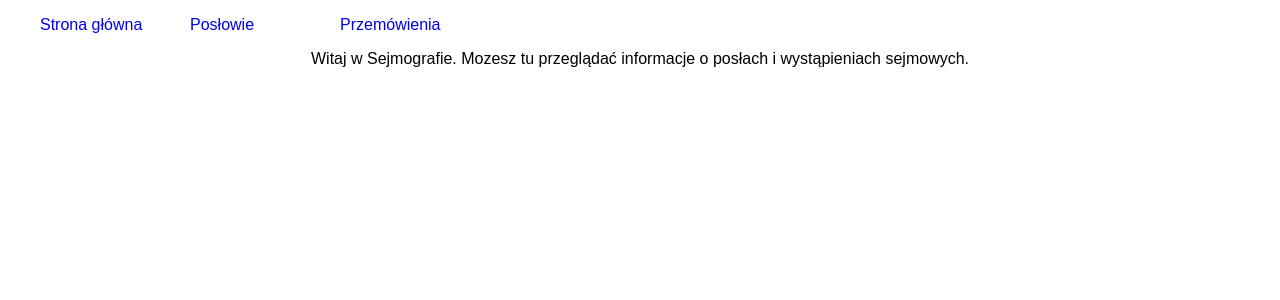
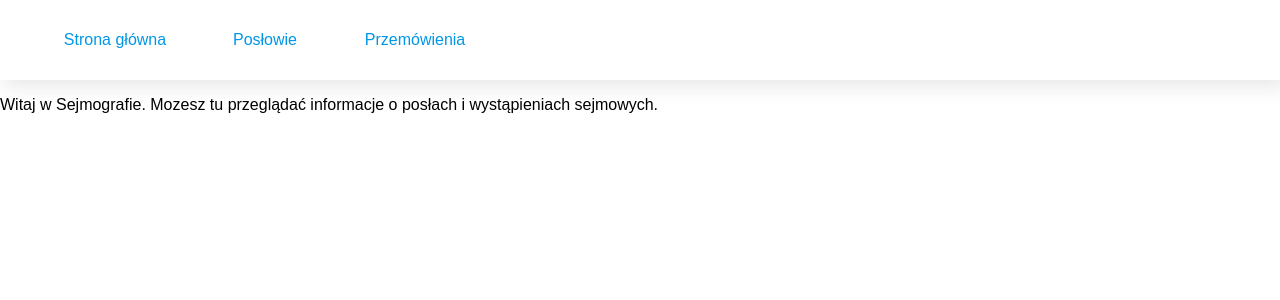
Before and after one commit to bananovitch/sejmator, a React (Create React App) app: page / in a window 1280 px wide. Shown: the top 300 px of the page. Built offline with nearby package versions, Linux system fonts and the light colour scheme.

Commit message:
a bit of CSS here and there

```diff
--- a/src/App.css
+++ b/src/App.css
@@ -1,11 +1,8 @@
+body, html {
+  padding:0;
+}
 .App {
-  text-align: center;
   position: relative;
-}
-
-.App-logo {
-  animation: App-logo-spin infinite 20s linear;
-  height: 80px;
 }
 
 .App-header {
@@ -18,12 +15,3 @@
 .App-title {
   font-size: 1.5em;
 }
-
-.App-intro {
-  font-size: large;
-}
-
-@keyframes App-logo-spin {
-  from { transform: rotate(0deg); }
-  to { transform: rotate(360deg); }
-}
--- a/src/Components/Menu.js
+++ b/src/Components/Menu.js
@@ -19,11 +19,15 @@ export class Menu extends React.Component {
 
     menuToggle() {
         const newToggleState = this.state.toggled ? false : true;
+        console.log(this.state.toggled)
         this.setState({toggled: newToggleState})
-        if (this.state.toggled) {
+
+        if (!this.state.toggled) {
             this.setState({menuClassNames: "menu menu--toggled"})
+            console.log("toggled true")
         } else {
             this.setState({menuClassNames: "menu"})
+            console.log("toggled false")
         }
     }
 
--- a/src/Components/MenuDumb.css
+++ b/src/Components/MenuDumb.css
@@ -1,12 +1,32 @@
 .menu {
-    display: block;
+    display: flex;
     text-align: left;
     list-style: none;
     background-color: #ffffff;
+    -webkit-box-shadow: 5px 5px 20px 1px rgba(0,0,0,0.1);
+    -moz-box-shadow: 5px 5px 20px 1px rgba(0,0,0,0.1);
+    box-shadow: 5px 5px 20px 1px rgba(0,0,0,0.1);
+    height:80px;
+    align-items: center;
+    margin-top:0;
 }
 
 .menu__item {
     display:inline-block;
+    text-align:center;
+    width:150px;
+}
+
+a,
+a:visited {
+    text-decoration: none;
+    color:#0097e6;
+    transition: all 0.3s;
+}
+
+a:hover,
+a:focus {
+    color:#e84118;
 }
 
 .menu__toggle-button {
@@ -18,6 +38,7 @@
         position:absolute;
         left:-999px;
         transition:0.5s;
+        flex-direction: column;
     }
     .menu--toggled {
         visibility: visible;
@@ -30,11 +51,3 @@
         display: block;
     }
 }
-
-
-.menu__item {
-    width:150px;
-}
-.menu__item a {
-    text-decoration: none;
-}
```
Also changed, not shown: 2 other files (tests, documents, lock files or other folders).
